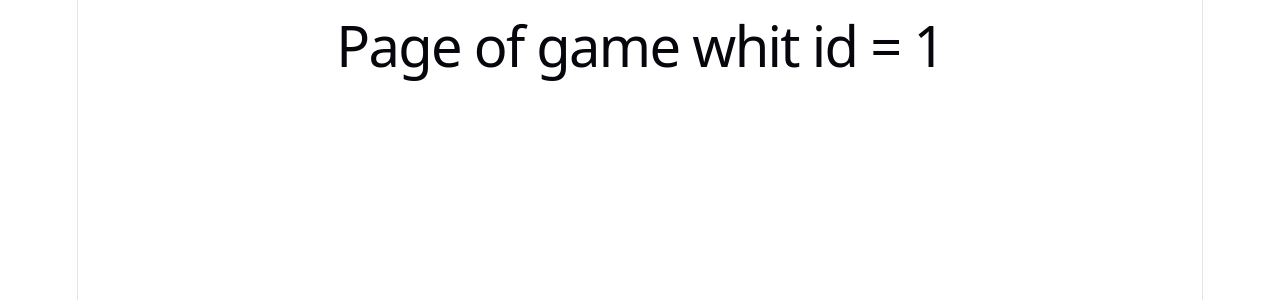
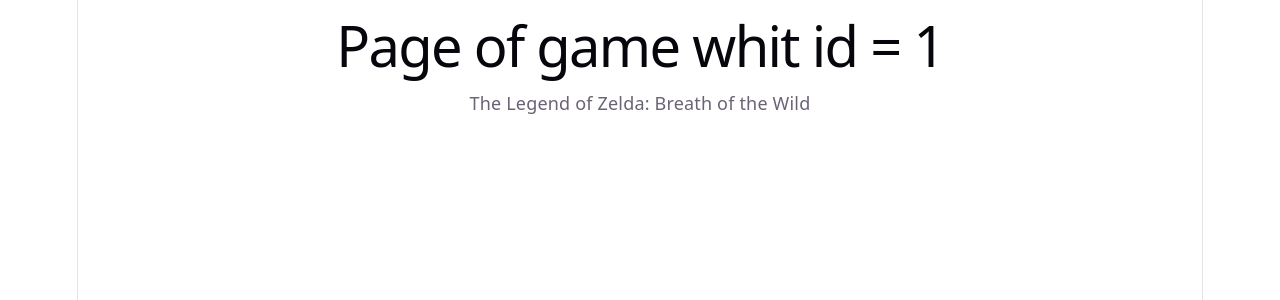
Before and after one commit to Kauan-Kantovick/Vexa-Games, a React (Vite) app: page /gamepage/1 in a window 1280 px wide. Shown: the top 300 px of the page. Built offline with nearby package versions, Linux system fonts and the light colour scheme; data requests are answered from the project's data file.

Commit message:
feat: GamePage fetch game info

```diff
--- a/src/pages/Dinamics/GamePage.jsx
+++ b/src/pages/Dinamics/GamePage.jsx
@@ -1,14 +1,24 @@
-import { useParams } from "react-router-dom"
+import { useParams } from "react-router-dom";
+import { useEffect, useState } from "react";
 
-function GamePage () {
+function GamePage() {
+  const { id } = useParams();
+  const [game, setGame] = useState([]);
 
-    const { id } = useParams();
+  useEffect(() => {
+    fetch("http://localhost:3000/games/" + id)
+      .then((response) => response.json())
+      .then((data) => setGame(data));
+  }, []);
 
-    return (
-        <>
-            <h1>Page of game whit id = {id}</h1>
-        </>
-    )
+  return (
+    <>
+      <h1>Page of game whit id = {id}</h1>
+
+      <p>{game.name}</p>
+
+    </>
+  );
 }
 
-export default GamePage
+export default GamePage;
```
